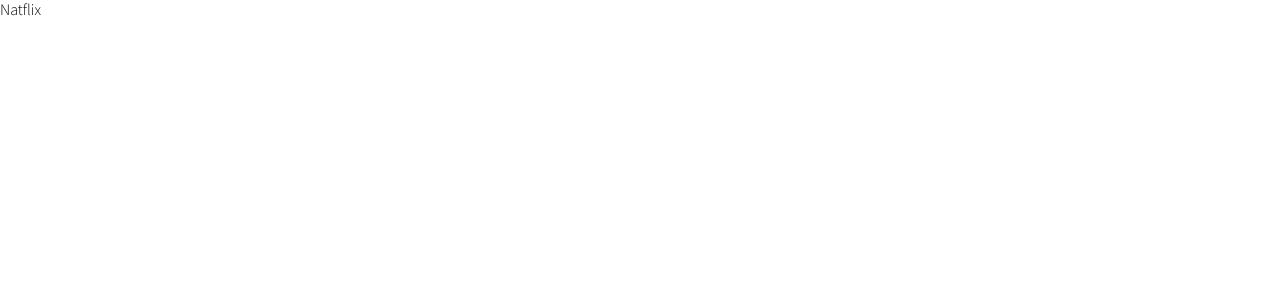
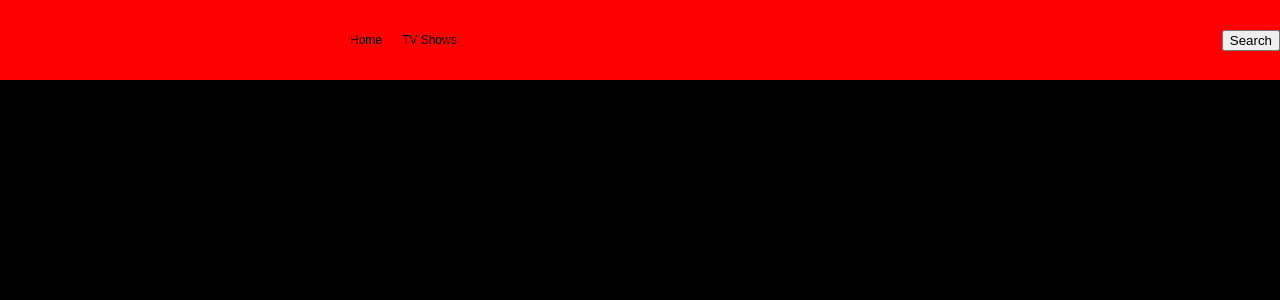
Before and after one commit to Novelier-Webbelier/natflix, a React (Create React App) app: page / in a window 1280 px wide. Shown: the top 300 px of the page. Built offline with nearby package versions, Linux system fonts and the light colour scheme.

Commit message:
8.1 Header part One

```diff
--- a/src/App.tsx
+++ b/src/App.tsx
@@ -1,5 +1,18 @@
+import {BrowserRouter, Route, Routes} from 'react-router-dom';
+import Home from './Routes/Home';
+import Tv from './Routes/Tv';
+import Search from './Routes/Search';
+
 function App() {
-  return <h1>Natflix</h1>;
+  return (
+    <BrowserRouter>
+      <Routes>
+        <Route path="/" element={<Home />} />
+        <Route path="/tv" element={<Tv />} />
+        <Route path="/search" element={<Search />} />
+      </Routes>
+    </BrowserRouter>
+  );
 }
 
 export default App;
--- /dev/null
+++ b/src/Components/Header.tsx
@@ -0,0 +1,50 @@
+import styled from 'styled-components';
+
+const Navigation = styled.nav`
+  display: flex;
+  justify-content: space-between;
+  align-items: center;
+  position: fixed;
+  width: 100%;
+  top: 0;
+  background-color: red;
+  height: 80px;
+  font-size: 12px;
+`;
+
+const Column = styled.div`
+  display: flex;
+  align-items: center;
+`;
+
+const Logo = styled.svg`
+  margin-right: 50px;
+`;
+
+const Items = styled.ul`
+  display: flex;
+  align-items: center;
+`;
+
+const Item = styled.li`
+  margin-right: 20px;
+`;
+
+function Header() {
+  return (
+    <Navigation>
+      <Column>
+        <Logo />
+        <Items>
+          <Item>Home</Item>
+          <Item>TV Shows</Item>
+        </Items>
+      </Column>
+      <Column>
+        <button>Search</button>
+      </Column>
+    </Navigation>
+  );
+}
+
+export default Header;
--- /dev/null
+++ b/src/Routes/Home.tsx
@@ -0,0 +1,12 @@
+function Home() {
+  return (
+    <div
+      style={{
+        backgroundColor: 'black',
+        height: '200vh',
+      }}
+    ></div>
+  );
+}
+
+export default Home;
--- /dev/null
+++ b/src/Routes/Search.tsx
@@ -0,0 +1,5 @@
+function Search() {
+  return <h1>Search</h1>;
+}
+
+export default Search;
--- /dev/null
+++ b/src/Routes/Tv.tsx
@@ -0,0 +1,5 @@
+function Tv() {
+  return <h1>Tv</h1>;
+}
+
+export default Tv;
--- a/src/index.tsx
+++ b/src/index.tsx
@@ -4,6 +4,7 @@
 import {RecoilRoot} from 'recoil';
 import App from './App';
 import {theme} from './theme';
+import Header from './Components/Header';
 
 const GlobalStyle = createGlobalStyle`
 @import url('https://fonts.googleapis.com/css2?family=Source+Sans+Pro:wght@300;400&display=swap');
@@ -79,6 +80,7 @@
     <RecoilRoot>
       <ThemeProvider theme={theme}>
         <GlobalStyle />
+        <Header />
         <App />
       </ThemeProvider>
     </RecoilRoot>
```
